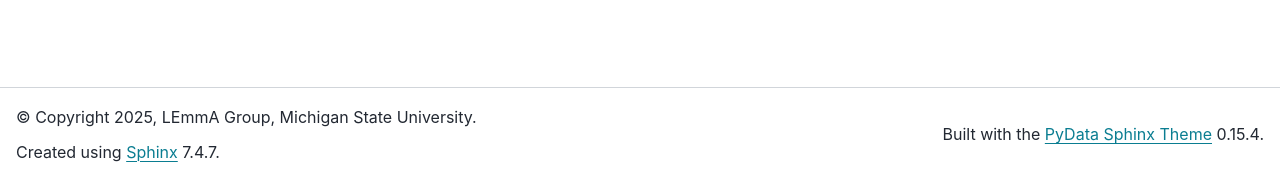
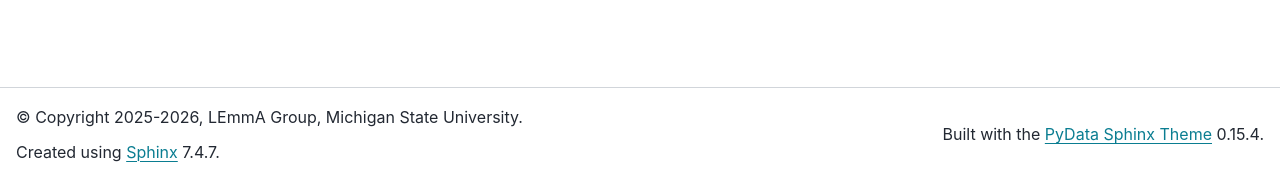
Before and after one commit to msu-lemma/xnft, a Sphinx documentation site: the page built from docs/source/index.rst, in a window 1280 px wide. Shown: the part 719-897 px from the top of the page. Built offline with Sphinx 7.4.7 and the PyData theme 0.15.4, drawn with Linux system fonts in a browser that asks for light colours.

```diff
--- a/docs/source/conf.py
+++ b/docs/source/conf.py
@@ -7,7 +7,7 @@
 # https://www.sphinx-doc.org/en/master/usage/configuration.html#project-information
 
 project = "Near-Field Antenna Measurement System"
-copyright = "2025, LEmmA Group, Michigan State University"
+copyright = "2025-2026, LEmmA Group, Michigan State University"
 author = "LEmmA Group, Michigan State University"
 release = "0.1.0"
 
```
Also changed, not shown: README.md (+1 -1 lines), src/xnft/resources/icons/xnft_flat.png (added), 1 other file.
